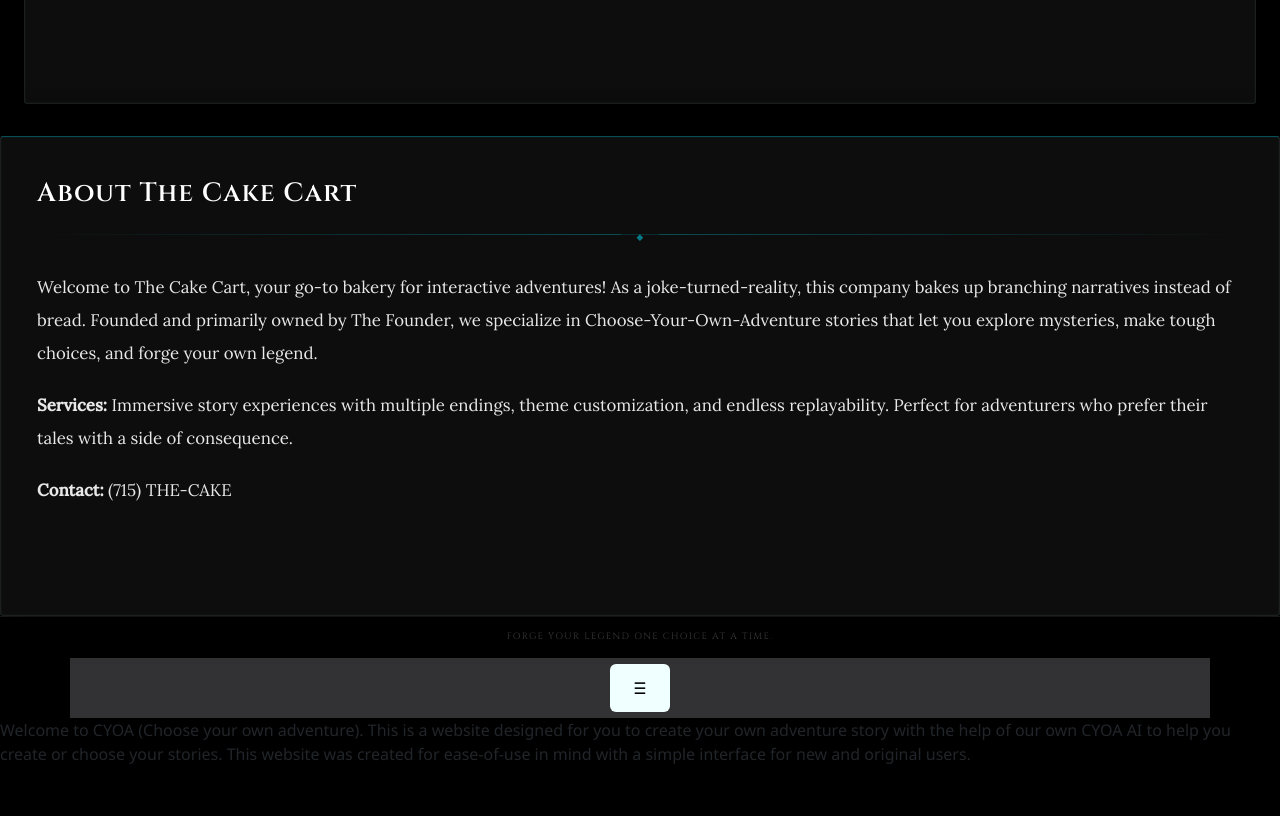
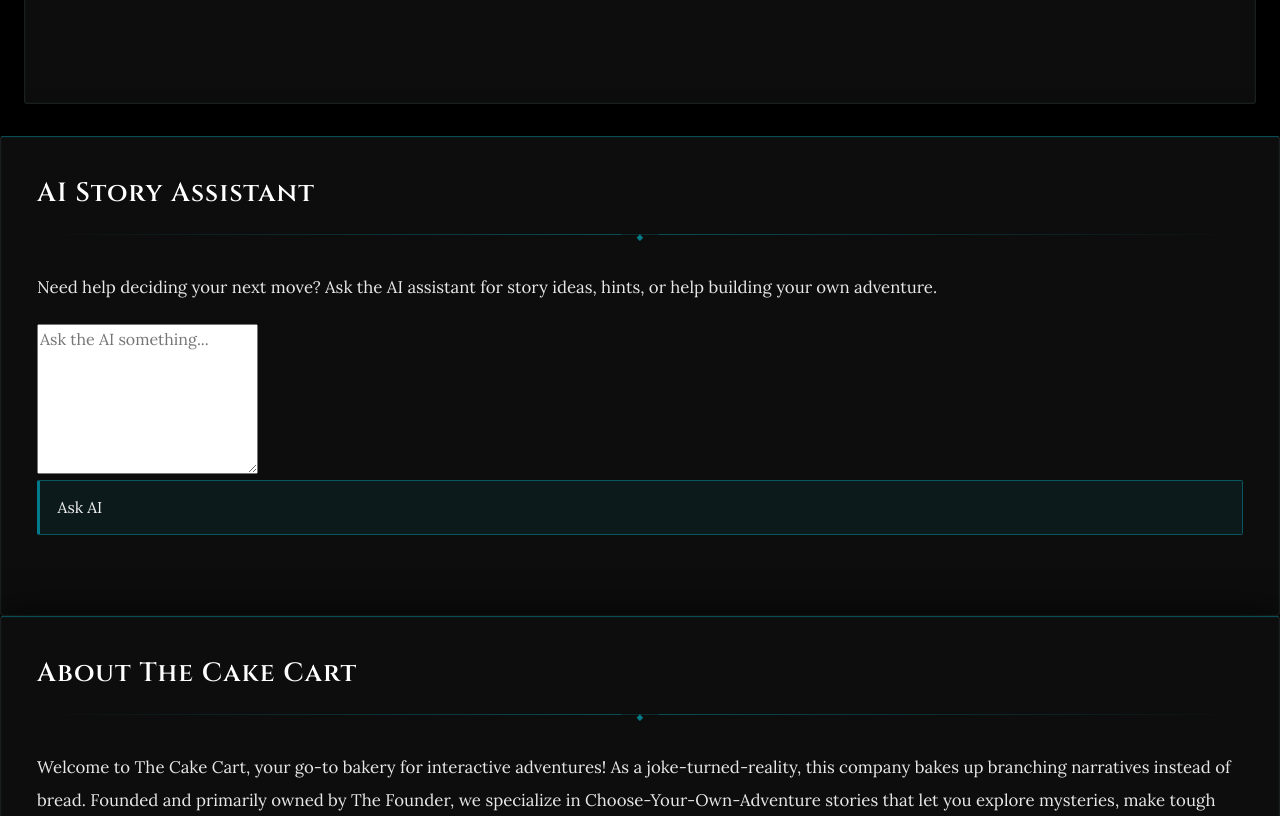
Before and after one commit to BPMSTC/HawkinsSpr26, an Angular app in the folder cyoa/: page / in a window 1280 px wide. Shown: the part 560-1376 px from the top of the page. Before the commit the page ends 1342 px from the top, so only its background shows below. Built offline with nearby package versions, Linux system fonts and the light colour scheme; a web font is replaced by a local one.

Commit message:
API stuff
Added AI API stuff to component.html, component.ts and added chat.service.ts

```diff
--- a/cyoa/src/app/app.component.html
+++ b/cyoa/src/app/app.component.html
@@ -30,6 +30,7 @@
           Login / Register
         </button>
       </div>
+
       <div *ngIf="currentUser" class="user-info">
         <span class="welcome-text">Welcome, {{ currentUser.username }}!</span>
         <button class="auth-btn logout-btn" (click)="onLogout()">
@@ -99,6 +100,59 @@
 
   </main>
 
+  <!-- AI Assistant Section -->
+  <section class="story-panel ai-panel">
+
+    <div class="scene-content fade-in">
+
+      <h2 class="scene-title">
+        AI Story Assistant
+      </h2>
+
+      <div class="scene-divider">
+        <span>◆</span>
+      </div>
+
+      <p class="narrative-para">
+        Need help deciding your next move? Ask the AI assistant for story ideas,
+        hints, or help building your own adventure.
+      </p>
+
+      <div class="ai-box">
+
+        <textarea
+          [(ngModel)]="aiPrompt"
+          rows="6"
+          placeholder="Ask the AI something..."
+          class="ai-textarea">
+        </textarea>
+
+        <button
+          class="choice-btn"
+          (click)="sendAiMessage()"
+          [disabled]="aiLoading">
+
+          {{ aiLoading ? 'Thinking...' : 'Ask AI' }}
+
+        </button>
+
+        <p *ngIf="aiError" class="auth-error">
+          {{ aiError }}
+        </p>
+
+        <div *ngIf="aiReply" class="ai-response">
+          <h3>AI Response</h3>
+          <p class="narrative-para">
+            {{ aiReply }}
+          </p>
+        </div>
+
+      </div>
+
+    </div>
+
+  </section>
+
   <!-- Company Overview -->
   <section id="about" class="story-panel company-panel">
 
@@ -113,11 +167,16 @@
       </div>
 
       <p class="narrative-para">
-        Welcome to The Cake Cart, your go-to bakery for interactive adventures! As a joke-turned-reality, this company bakes up branching narratives instead of bread. Founded and primarily owned by The Founder, we specialize in Choose-Your-Own-Adventure stories that let you explore mysteries, make tough choices, and forge your own legend.
+        Welcome to The Cake Cart, your go-to bakery for interactive adventures!
+        As a joke-turned-reality, this company bakes up branching narratives instead of bread.
+        Founded and primarily owned by The Founder, we specialize in Choose-Your-Own-Adventure
+        stories that let you explore mysteries, make tough choices, and forge your own legend.
       </p>
 
       <p class="narrative-para">
-        <strong>Services:</strong> Immersive story experiences with multiple endings, theme customization, and endless replayability. Perfect for adventurers who prefer their tales with a side of consequence.
+        <strong>Services:</strong> Immersive story experiences with multiple endings,
+        theme customization, and endless replayability. Perfect for adventurers who
+        prefer their tales with a side of consequence.
       </p>
 
       <p class="narrative-para">
@@ -131,14 +190,17 @@
   <!-- Authentication Modal -->
   <div *ngIf="showAuthForm" class="auth-modal-overlay" (click)="toggleAuthForm()">
     <div class="auth-modal" (click)="$event.stopPropagation()">
+
       <div class="auth-modal-header">
         <h3>{{ isLoginMode ? 'Login' : 'Register' }}</h3>
         <button class="close-btn" (click)="toggleAuthForm()">×</button>
       </div>
 
       <div class="auth-modal-body">
+
         <!-- Login Form -->
         <form *ngIf="isLoginMode" (ngSubmit)="onLogin()" class="auth-form">
+
           <div class="form-group">
             <label for="login-email">Email (from registration)</label>
             <input
@@ -147,7 +209,8 @@
               [(ngModel)]="loginData.email"
               name="email"
               required
-              placeholder="Enter the email you used to register">          </div>
+              placeholder="Enter the email you used to register">
+          </div>
 
           <div class="form-group">
             <label for="login-password">Password</label>
@@ -160,13 +223,20 @@
               placeholder="Enter your password">
           </div>
 
-          <button type="submit" class="auth-submit-btn" [disabled]="isLoading">
+          <button
+            type="submit"
+            class="auth-submit-btn"
+            [disabled]="isLoading">
+
             {{ isLoading ? 'Logging in...' : 'Login' }}
+
           </button>
+
         </form>
 
         <!-- Register Form -->
         <form *ngIf="!isLoginMode" (ngSubmit)="onRegister()" class="auth-form">
+
           <div class="form-group">
             <label for="register-username">Username</label>
             <input
@@ -211,9 +281,15 @@
               placeholder="Confirm your password">
           </div>
 
-          <button type="submit" class="auth-submit-btn" [disabled]="isLoading">
+          <button
+            type="submit"
+            class="auth-submit-btn"
+            [disabled]="isLoading">
+
             {{ isLoading ? 'Registering...' : 'Register' }}
+
           </button>
+
         </form>
 
         <div *ngIf="authError" class="auth-error">
@@ -221,10 +297,16 @@
         </div>
 
         <div class="auth-switch">
-          <button type="button" class="switch-btn" (click)="switchMode()">
+          <button
+            type="button"
+            class="switch-btn"
+            (click)="switchMode()">
+
             {{ isLoginMode ? 'Need an account? Register' : 'Already have an account? Login' }}
+
           </button>
         </div>
+
       </div>
     </div>
   </div>
--- a/cyoa/src/app/app.component.ts
+++ b/cyoa/src/app/app.component.ts
@@ -2,7 +2,9 @@ import { Component, OnInit } from '@angular/core';
 import { RouterModule } from '@angular/router';
 import { CommonModule } from '@angular/common';
 import { FormsModule } from '@angular/forms';
+import { HttpErrorResponse } from '@angular/common/http';
 import { AuthService, User } from './auth.service';
+import { ChatService, ChatResponse } from './chat.service';
 
 @Component({
   selector: 'app-root',
@@ -12,26 +14,28 @@ import { AuthService, User } from './auth.service';
   styleUrl: './app.component.scss'
 })
 export class AppComponent implements OnInit {
-
   activeTheme = 'cyan';
 
   themes = [
-    { name: 'cyan',     label: 'Cyan'     },
-    { name: 'amber',    label: 'Amber'    },
-    { name: 'green',    label: 'Green'    },
-    { name: 'magenta',  label: 'Magenta'  },
+    { name: 'cyan', label: 'Cyan' },
+    { name: 'amber', label: 'Amber' },
+    { name: 'green', label: 'Green' },
+    { name: 'magenta', label: 'Magenta' },
     { name: 'lavender', label: 'Lavender' },
-    { name: 'silver',   label: 'Silver'   },
+    { name: 'silver', label: 'Silver' },
   ];
 
-  // Auth properties
   currentUser: User | null = null;
   showAuthForm = false;
   isLoginMode = true;
   authError: string | null = null;
   isLoading = false;
 
-  // Form data
+  aiPrompt = '';
+  aiReply = '';
+  aiError: string | null = null;
+  aiLoading = false;
+
   loginData = {
     email: '',
     password: ''
@@ -44,15 +48,18 @@ export class AppComponent implements OnInit {
     confirmPassword: ''
   };
 
-  constructor(private authService: AuthService) {}
+  constructor(
+    private authService: AuthService,
+    private chatService: ChatService
+  ) {}
 
-  ngOnInit() {
+  ngOnInit(): void {
     const savedTheme = localStorage.getItem('activeTheme');
     if (savedTheme) {
       this.activeTheme = savedTheme;
     }
 
-    this.authService.currentUser$.subscribe(user => {
+    this.authService.currentUser$.subscribe((user: User | null) => {
       this.currentUser = user;
       if (user?.accentColor) {
         this.activeTheme = user.accentColor;
@@ -61,38 +68,38 @@ export class AppComponent implements OnInit {
     });
   }
 
-  setTheme(theme: string) {
+  setTheme(theme: string): void {
     this.activeTheme = theme;
     localStorage.setItem('activeTheme', theme);
 
     if (this.currentUser) {
       this.authService.updateAccentColor(theme).subscribe({
-        next: user => {
+        next: (user: User) => {
           this.currentUser = user;
         },
-        error: err => {
+        error: (err: HttpErrorResponse) => {
           console.error('Failed to save accent color', err);
         }
       });
     }
   }
 
-  toggleAuthForm() {
+  toggleAuthForm(): void {
     this.showAuthForm = !this.showAuthForm;
     this.authError = null;
+
     if (!this.showAuthForm) {
       this.resetForms();
     }
   }
 
-  switchMode() {
+  switchMode(): void {
     this.isLoginMode = !this.isLoginMode;
     this.authError = null;
     this.resetForms();
   }
 
-  async onLogin() {
-    console.log('onLogin called with:', this.loginData);
+  async onLogin(): Promise<void> {
     if (!this.loginData.email || !this.loginData.password) {
       this.authError = 'Please fill in all fields';
       return;
@@ -102,23 +109,29 @@ export class AppComponent implements OnInit {
     this.authError = null;
 
     try {
-      console.log('Sending login request...');
-      await this.authService.login(this.loginData.email, this.loginData.password).toPromise();
-      console.log('Login successful');
+      await this.authService.login(
+        this.loginData.email,
+        this.loginData.password
+      ).toPromise();
+
       this.showAuthForm = false;
       this.resetForms();
-    } catch (error: any) {
-      console.error('Login error:', error);
-      this.authError = error.error?.message || 'Login failed';
+    } catch (error: unknown) {
+      const err = error as HttpErrorResponse;
+      console.error('Login error:', err);
+      this.authError = err.error?.message || 'Login failed';
     } finally {
       this.isLoading = false;
     }
   }
 
-  async onRegister() {
-    console.log('onRegister called with:', this.registerData);
-    if (!this.registerData.username || !this.registerData.email ||
-        !this.registerData.password || !this.registerData.confirmPassword) {
+  async onRegister(): Promise<void> {
+    if (
+      !this.registerData.username ||
+      !this.registerData.email ||
+      !this.registerData.password ||
+      !this.registerData.confirmPassword
+    ) {
       this.authError = 'Please fill in all fields';
       return;
     }
@@ -137,33 +150,57 @@ export class AppComponent implements OnInit {
     this.authError = null;
 
     try {
-      console.log('Sending register request...');
       await this.authService.register(
         this.registerData.username,
         this.registerData.email,
         this.registerData.password
       ).toPromise();
-      console.log('Registration successful');
-      console.log('Setting showAuthForm to false');
+
       this.showAuthForm = false;
-      console.log('Calling resetForms');
       this.resetForms();
-      console.log('Register completed');
-    } catch (error: any) {
-      console.error('Registration error:', error);
-      this.authError = error.error?.message || 'Registration failed';
+    } catch (error: unknown) {
+      const err = error as HttpErrorResponse;
+      console.error('Registration error:', err);
+      this.authError = err.error?.message || 'Registration failed';
     } finally {
-      console.log('Register finally: Setting isLoading to false');
       this.isLoading = false;
     }
   }
 
-  onLogout() {
+  onLogout(): void {
     this.authService.logout();
   }
 
-  private resetForms() {
+  sendAiMessage(): void {
+    if (!this.aiPrompt.trim()) {
+      this.aiError = 'Please enter a message.';
+      return;
+    }
+
+    this.aiLoading = true;
+    this.aiError = null;
+    this.aiReply = '';
+
+    this.chatService.sendMessage(this.aiPrompt).subscribe({
+      next: (res: ChatResponse) => {
+        this.aiReply = res.reply;
+        this.aiLoading = false;
+      },
+      error: (err: HttpErrorResponse) => {
+        console.error('AI request failed:', err);
+        this.aiError = err.error?.error || 'Failed to get AI response.';
+        this.aiLoading = false;
+      }
+    });
+  }
+
+  private resetForms(): void {
     this.loginData = { email: '', password: '' };
-    this.registerData = { username: '', email: '', password: '', confirmPassword: '' };
+    this.registerData = {
+      username: '',
+      email: '',
+      password: '',
+      confirmPassword: ''
+    };
   }
 }
--- /dev/null
+++ b/cyoa/src/app/chat.service.ts
@@ -0,0 +1,21 @@
+import { Injectable, inject } from '@angular/core';
+import { HttpClient } from '@angular/common/http';
+import { Observable } from 'rxjs';
+
+interface ChatResponse {
+  reply: string;
+}
+
+@Injectable({
+  providedIn: 'root'
+})
+export class ChatService {
+  private http = inject(HttpClient);
+
+  sendMessage(message: string): Observable<ChatResponse> {
+    return this.http.post<ChatResponse>(
+      'http://localhost:3000/api/openai/chat',
+      { message }
+    );
+  }
+}
```
Also changed, not shown: 1 other file (tests, documents, lock files or other folders).
